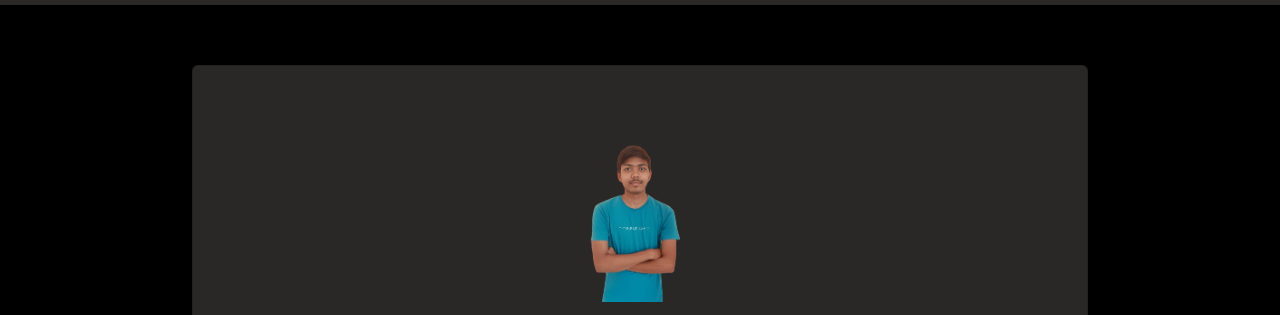
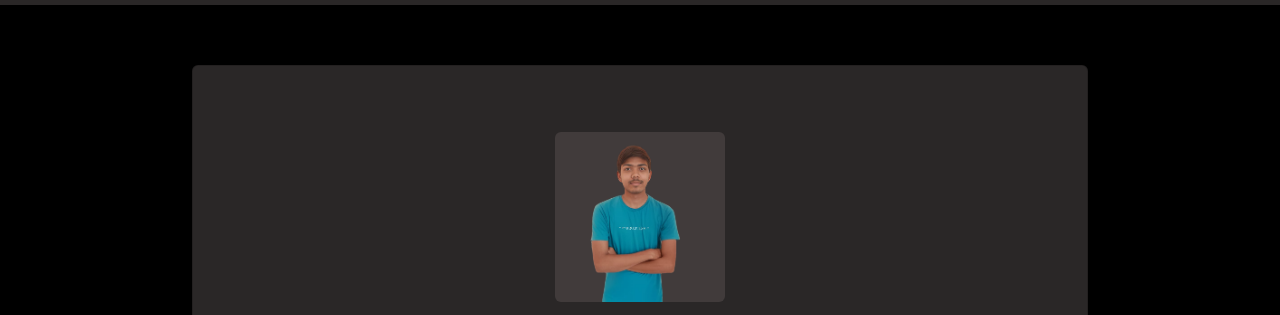
Before and after one commit to vinit-patidar-03/Vinit_Patidar, a plain HTML site: page index.html in a window 1280 px wide. Shown: the part 51-366 px from the top of the page. Drawn offline with nearby package versions, Linux system fonts and the light colour scheme.

Commit message:
Update index.html

```diff
--- a/index.html
+++ b/index.html
@@ -7,7 +7,7 @@
     <meta name="viewport" content="width=device-width, initial-scale=1.0">
     <link href="https://cdn.jsdelivr.net/npm/bootstrap@5.2.3/dist/css/bootstrap.min.css" rel="stylesheet"
         integrity="sha384-rbsA2VBKQhggwzxH7pPCaAqO46MgnOM80zW1RWuH61DGLwZJEdK2Kadq2F9CUG65" crossorigin="anonymous">
-    <link rel="shortcut icon" href="./images/portfolio.png" type="image/x-icon">
+    <link rel="shortcut icon" href="./images/logo.jpg" type="image/x-icon">
     <link rel="preconnect" href="https://fonts.googleapis.com">
     <link rel="preconnect" href="https://fonts.gstatic.com" crossorigin>
     <link href="https://fonts.googleapis.com/css2?family=Ubuntu&display=swap" rel="stylesheet">
@@ -52,7 +52,7 @@
         <div class="card mb-3 " style="width:70%; background-color:#2a2727; padding: 50px 0px;   box-shadow: 5px 3px 5px black;">
             <div class="row g-0 d-flex flex-column my-3 justify-content-center align-items-center">
                 <div class="col d-flex-sm-3">
-                    <img src="./images/portfolio.png" style="width: 170px; margin-left: 50px;"
+                    <img src="./images/portfolio.png" style="width: 170px; margin-left: 50px; background-color:#413b3b"
                         class="rounded mx-auto d-block" alt="...">
                 </div>
                 <div class="col d-flex-md-8" style="color: white;">
```
